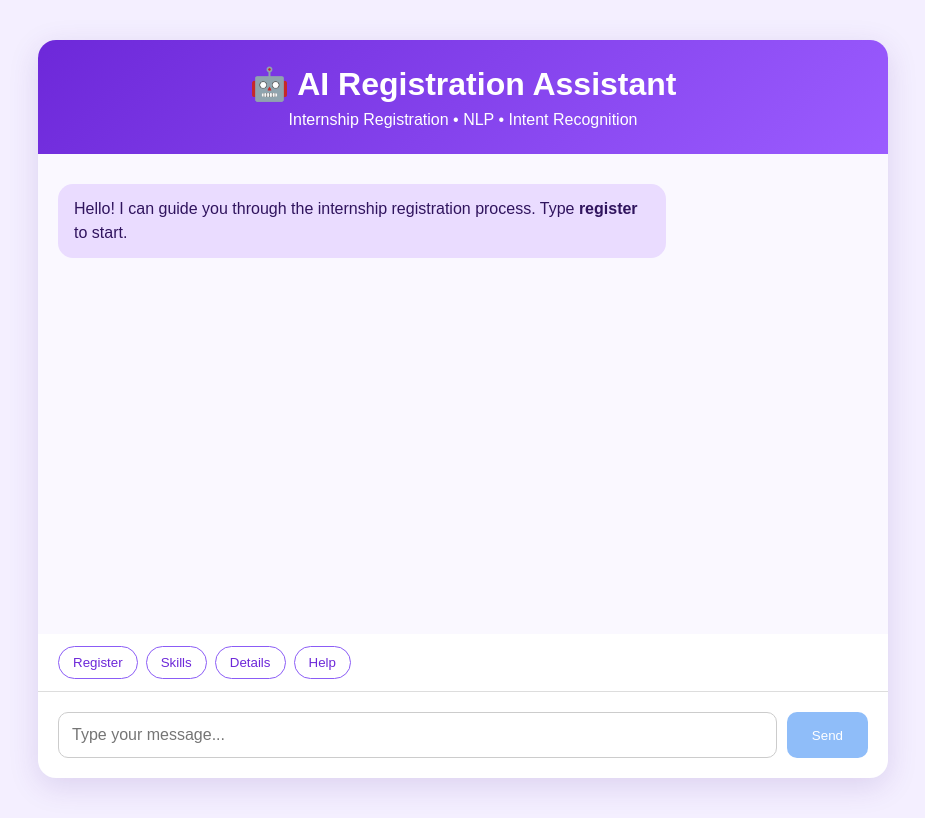
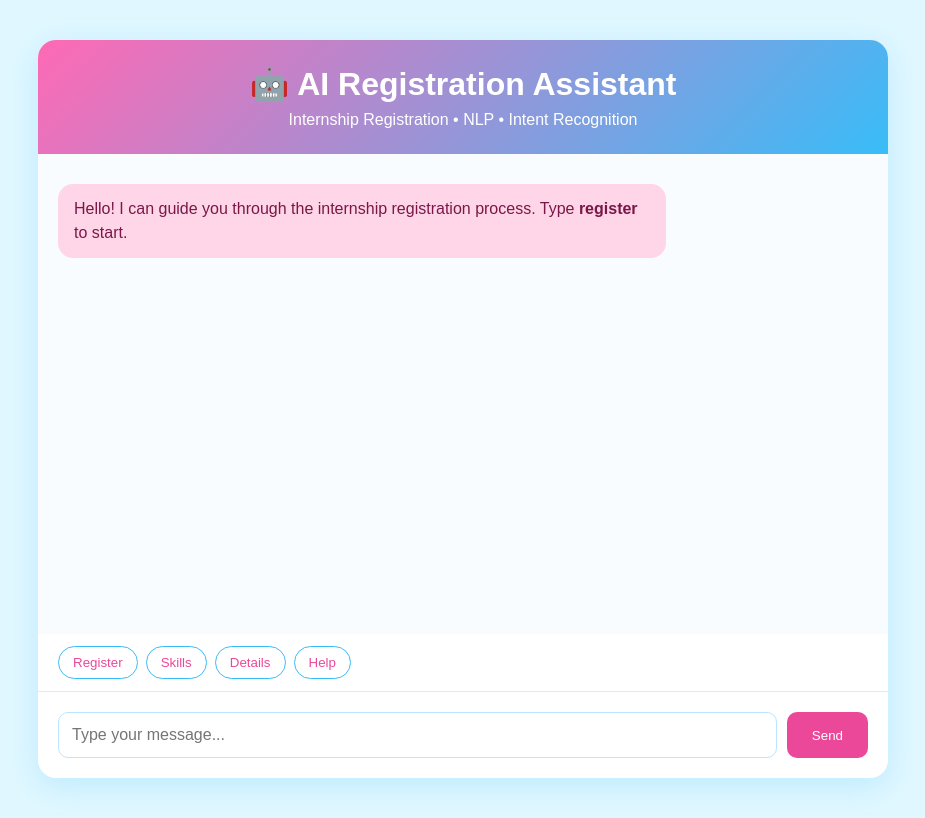
Before and after one commit to Manaswi-21/AI-Registration-Assistant-AI-SS-001, a Flask app: page / in a window 1280 px wide. Shown: the whole page, without its empty margins (177-1102 px from the left). Run offline with Flask 3, Linux system fonts and the light colour scheme.

Commit message:
Update chatbot theme and screenshots

```diff
--- a/data/registrations.json
+++ b/data/registrations.json
@@ -1,6 +1,6 @@
 {
-    "name": "Manaswi",
-    "email": "manaswiy@gmail.com",
+    "name": "Manu",
+    "email": "manu@gmail.com",
     "field": "Machine Learning",
-    "experience": "Beginner"
+    "experience": "Intermediate"
 }
--- a/static/style.css
+++ b/static/style.css
@@ -5,7 +5,7 @@
 
 body {
     margin: 0;
-    background: #f4efff;
+    background: #e0f7ff;
 }
 
 .container {
@@ -14,12 +14,12 @@ body {
     margin: 40px auto;
     background: white;
     border-radius: 18px;
-    box-shadow: 0 8px 30px rgba(80, 40, 150, 0.15);
+    box-shadow: 0 8px 30px rgba(56, 189, 248, 0.20);
     overflow: hidden;
 }
 
 .header {
-    background: linear-gradient(135deg, #6d28d9, #9b5cff);
+    background: linear-gradient(135deg, #ff69b4, #38bdf8);
     color: white;
     padding: 25px;
     text-align: center;
@@ -37,7 +37,7 @@ body {
     height: 480px;
     overflow-y: auto;
     padding: 20px;
-    background: #faf8ff;
+    background: #f8fcff;
 }
 
 .message {
@@ -49,12 +49,12 @@ body {
 }
 
 .bot {
-    background: #eadcff;
-    color: #30145e;
+    background: #ffd6e7;
+    color: #7a1748;
 }
 
 .user {
-    background: #6d28d9;
+    background: #38bdf8;
     color: white;
     margin-left: auto;
 }
@@ -67,9 +67,9 @@ body {
 }
 
 .quick button {
-    border: 1px solid #8b5cf6;
+    border: 1px solid #38bdf8;
     background: white;
-    color: #6d28d9;
+    color: #ec4899;
     border-radius: 20px;
     padding: 8px 14px;
     cursor: pointer;
@@ -78,20 +78,20 @@ body {
 .input-area {
     display: flex;
     padding: 20px;
-    border-top: 1px solid #ddd;
+    border-top: 1px solid #dbeafe;
     gap: 10px;
 }
 
 .input-area input {
     flex: 1;
     padding: 13px;
-    border: 1px solid #ccc;
+    border: 1px solid #bae6fd;
     border-radius: 10px;
     font-size: 16px;
 }
 
 .input-area button {
-    background: #8fbdf9;
+    background: #ec4899;
     color: white;
     border: none;
     padding: 0 25px;
```
Also changed, not shown: 5 other files.
